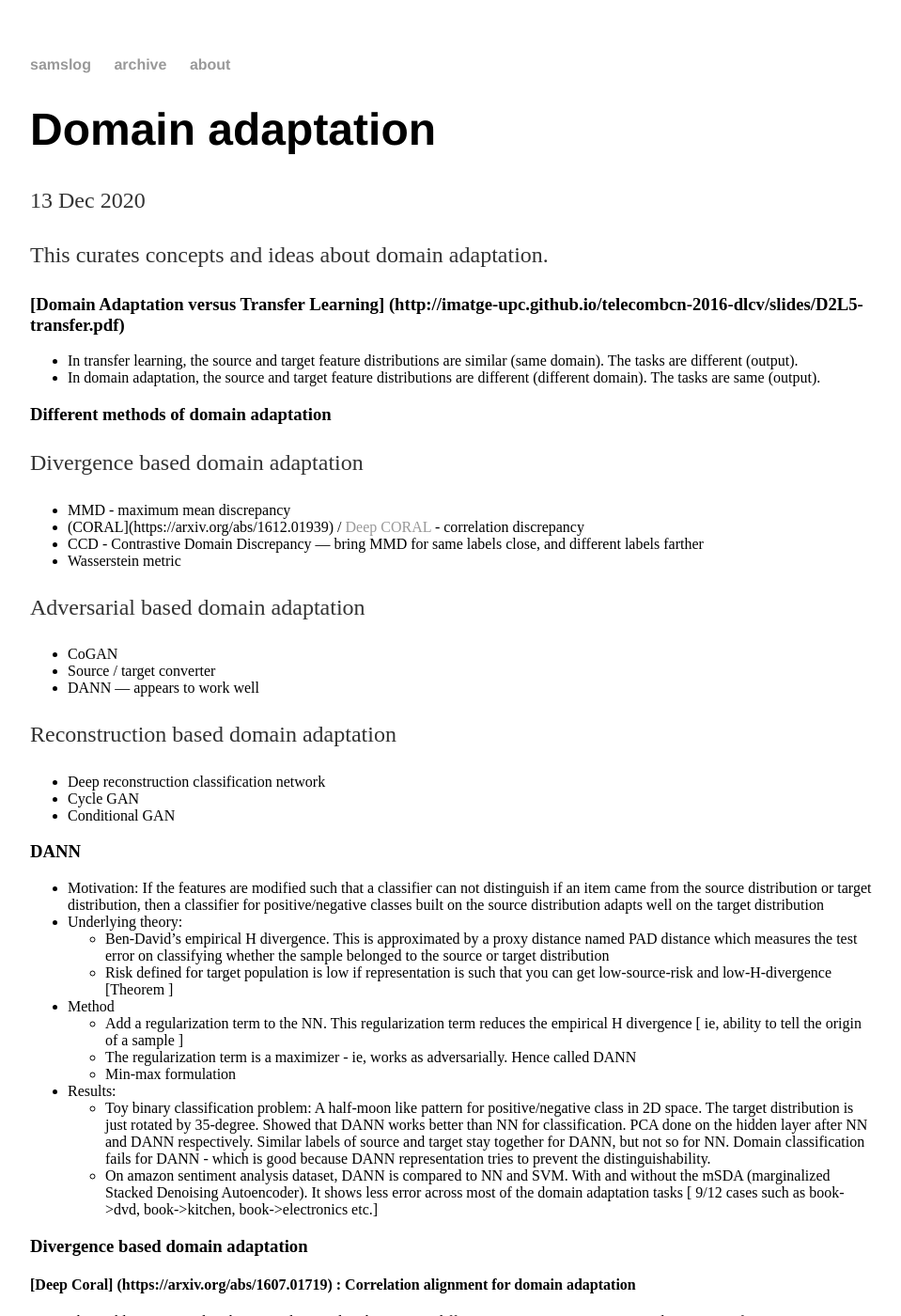
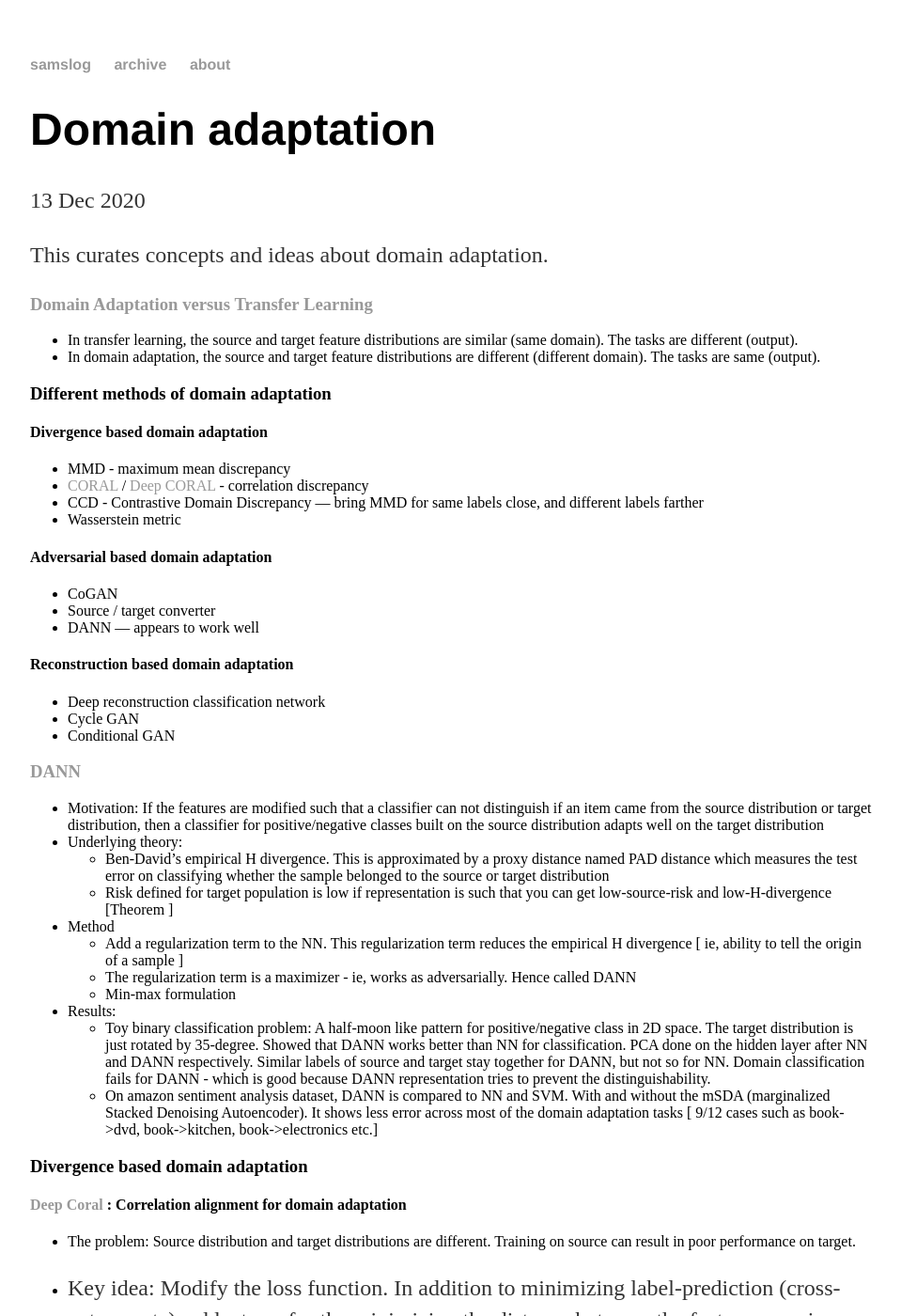
Before and after one commit to sambuddhab/sambuddhab.github.io, a Jekyll site: the page built from _posts/2020-12-13-domain-adaptation.md, in a window 1280 px wide and 1400 px high. Shown: the whole window at 94% size, without its empty margins (160-1119 px from the left). Built offline with Jekyll 4.4.1, drawn with Linux system fonts in a browser that asks for light colours; some of the changed lines change nothing that is shown; some of the changed text lies outside the part shown.

Commit message:
Update 2020-12-13-domain-adaptation.md
Fix some links

```diff
--- a/_posts/2020-12-13-domain-adaptation.md
+++ b/_posts/2020-12-13-domain-adaptation.md
@@ -6,29 +6,29 @@ date: 2020-12-13
 
 This curates concepts and ideas about domain adaptation.
 
-### [Domain Adaptation versus Transfer Learning] (http://imatge-upc.github.io/telecombcn-2016-dlcv/slides/D2L5-transfer.pdf)
+### [Domain Adaptation versus Transfer Learning](http://imatge-upc.github.io/telecombcn-2016-dlcv/slides/D2L5-transfer.pdf)
 - In transfer learning, the source and target feature distributions are similar (same domain). The tasks are different (output).
 - In domain adaptation, the source and target feature distributions are different (different domain). The tasks are same (output).
 
 ### Different methods of domain adaptation
-Divergence based domain adaptation
+#### Divergence based domain adaptation
 - MMD - maximum mean discrepancy
-- (CORAL](https://arxiv.org/abs/1612.01939) / [Deep CORAL](https://arxiv.org/abs/1607.01719) - correlation discrepancy
+- [CORAL](https://arxiv.org/abs/1612.01939) / [Deep CORAL](https://arxiv.org/abs/1607.01719) - correlation discrepancy
 - CCD - Contrastive Domain Discrepancy — bring MMD for same labels close, and different labels farther
 - Wasserstein metric
 
-Adversarial based domain adaptation
+#### Adversarial based domain adaptation
 - CoGAN
 - Source / target converter
 - DANN — appears to work well
 
-Reconstruction based domain adaptation
+#### Reconstruction based domain adaptation
 - Deep reconstruction classification network
 - Cycle GAN
 - Conditional GAN
 
 
-### DANN
+### [DANN](https://arxiv.org/abs/1505.07818)
 - Motivation: If the features are modified such that a classifier can not distinguish if an item came from the source distribution or target distribution, then a classifier for positive/negative classes built on the source distribution adapts well on the target distribution
 - Underlying theory:
     - Ben-David’s empirical H divergence. This is approximated by a proxy distance named PAD distance which measures the test error on classifying whether the sample belonged to the source or target distribution
@@ -42,7 +42,7 @@ Reconstruction based domain adaptation
     - On amazon sentiment analysis dataset, DANN is compared to NN and SVM. With and without the mSDA (marginalized Stacked Denoising Autoencoder). It shows less error across most of the domain adaptation tasks  [ 9/12 cases such as book->dvd, book->kitchen, book->electronics etc.]
 
 ### Divergence based domain adaptation
-#### [Deep Coral] (https://arxiv.org/abs/1607.01719) : Correlation alignment for domain adaptation
+#### [Deep Coral](https://arxiv.org/abs/1607.01719) : Correlation alignment for domain adaptation
 - The problem: Source distribution and target distributions are different. Training on source can result in poor performance on target.
 - Key idea: Modify the loss function. In addition to minimizing label-prediction (cross-entropy etc), add a term for the minimizing the distance between the feature covariances of source and target distributions (CORAL loss). This prevents ‘overfitting’ on the source distribution.
 
@@ -50,6 +50,6 @@ Reconstruction based domain adaptation
 
 - Still unclear:  Each weight update should happen with the combined loss. Are the source and target data sent separately, say in separate batches? Or are these sent together, and based on some ‘tag’ on the input, the custom loss function appropriately picks and constructs the two covariance matrices? Will need to go deeper into tensorFlow apis.
 
-### What happens in CORAL?
+#### Key items in [CORAL]((https://arxiv.org/abs/1612.01939)?
 - Whitening and Coloring
 - Min Frobenius norm of source and target covariance matrices
```
